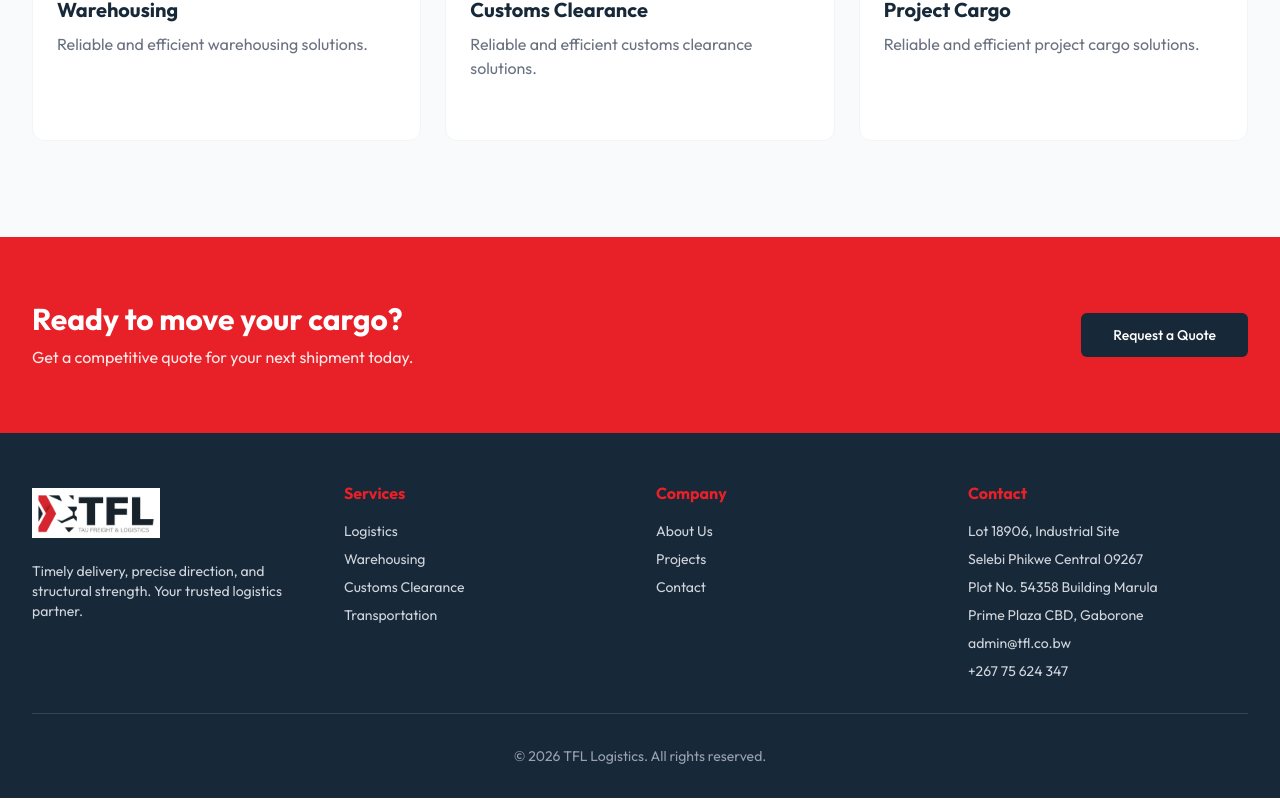
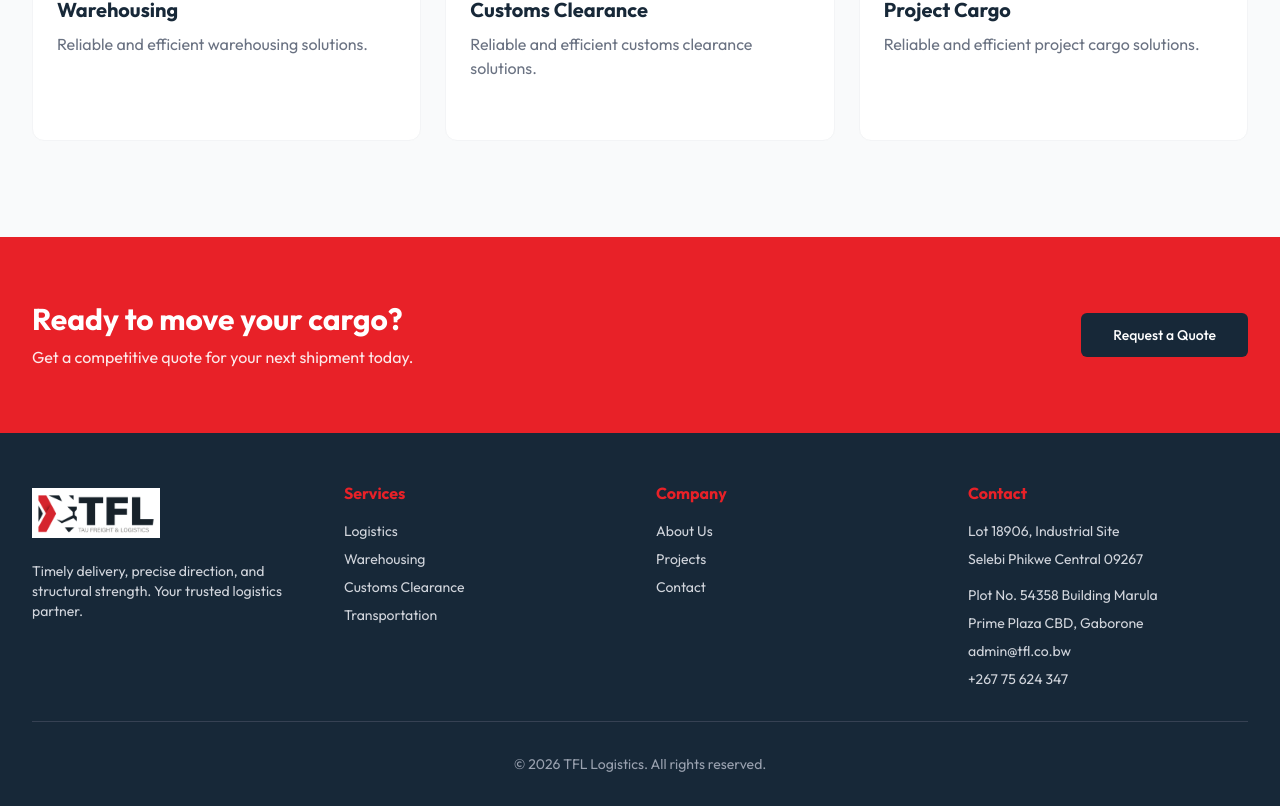
Before and after one commit to tflbw/tfl, a Next.js app: page / in a window 1280 px wide. Shown: the part 1562-2368 px from the top of the page. Built offline with nearby package versions, Linux system fonts and the light colour scheme.

Commit message:
Update Footer.tsx

```diff
--- a/src/components/Footer.tsx
+++ b/src/components/Footer.tsx
@@ -39,12 +39,13 @@ export default function Footer() {
                         </ul>
                     </div>
 
-                    <div>
+                    <div className="space-y-4">
                         <h4 className="font-bold mb-4 text-tfl-red">Contact</h4>
                         <ul className="space-y-2 text-sm text-gray-300">
                             <li>Lot 18906, Industrial Site</li>
                             <li>Selebi Phikwe Central 09267</li>
-
+                        </ul>
+                        <ul className="space-y-2 text-sm text-gray-300">
                             <li>Plot No. 54358 Building Marula</li>
                             <li>Prime Plaza CBD, Gaborone</li>
                             <li>admin@tfl.co.bw</li>
```
